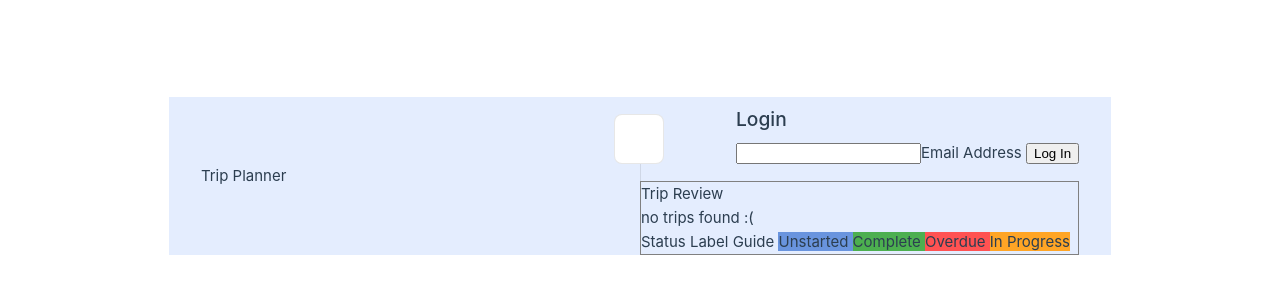
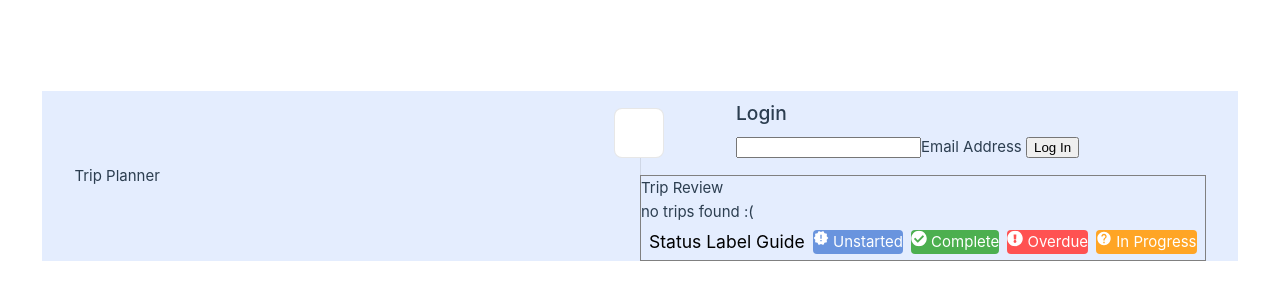
Before and after one commit to jakepark/rails-vue, a Vue app in the folder frontend/vue-rails/: page / in a window 1280 px wide. Shown: the part 224-524 px from the top of the page. Built offline with nearby package versions, Linux system fonts and the light colour scheme.

Commit message:
nest css

```diff
--- a/frontend/vue-rails/src/assets/trips.css
+++ b/frontend/vue-rails/src/assets/trips.css
@@ -23,20 +23,3 @@ th {
 td {
   border: 1px solid red;
 }
-
-.status {
-  border-radius: 4px;
-}
-
-.status-unstarted {
-  background: #6994DE;
-}
-.status-complete {
-  background: #4CAF4F;
-}
-.status-overdue {
-  background: #FF5252;
-}
-.status-in-progress {
-  background: #FFA525;
-}
--- a/frontend/vue-rails/src/components/Trips.vue
+++ b/frontend/vue-rails/src/components/Trips.vue
@@ -51,21 +51,97 @@ onMounted(() => {
       no trips found :(
     </div>
 
-    <div class="status-labels">
-      Status Label Guide
-      <span class="status-unstarted">
-      Unstarted
-      </span>
-      <span class="status-complete">
+    <div class="status-label">
+      <h3>
+        Status Label Guide
+      </h3>
+      <div class="unstarted">
+        <svg xmlns="http://www.w3.org/2000/svg" width="16" height="17" viewBox="0 0 16 17" fill="none">
+          <g clip-path="url(#clip0_101_95470)">
+            <path d="M15.3332 8.00001L13.7065 6.14667L13.9332 3.69334L11.5265 3.14667L10.2665 1.02667L7.99984 2.00001L5.73317 1.02667L4.47317 3.14667L2.0665 3.68667L2.29317 6.14001L0.666504 8.00001L2.29317 9.85334L2.0665 12.3133L4.47317 12.86L5.73317 14.98L7.99984 14L10.2665 14.9733L11.5265 12.8533L13.9332 12.3067L13.7065 9.85334L15.3332 8.00001ZM8.6665 11.3333H7.33317V10H8.6665V11.3333ZM8.6665 8.66667H7.33317V4.66667H8.6665V8.66667Z" fill="white"/>
+          </g>
+          <defs>
+            <clipPath id="clip0_101_95470">
+              <rect width="16" height="16" fill="white" transform="translate(0 0.5)"/>
+            </clipPath>
+          </defs>
+        </svg>
+        Unstarted
+      </div>
+      <div class="complete">
+        <svg xmlns="http://www.w3.org/2000/svg" width="16" height="17" viewBox="0 0 16 17" fill="none">
+          <g clip-path="url(#clip0_101_95685)">
+            <path d="M15.75 8.5C15.75 12.7802 12.2802 16.25 8 16.25C3.71978 16.25 0.25 12.7802 0.25 8.5C0.25 4.21978 3.71978 0.75 8 0.75C12.2802 0.75 15.75 4.21978 15.75 8.5ZM7.10356 12.6036L12.8536 6.85356C13.0488 6.65831 13.0488 6.34172 12.8536 6.14647L12.1465 5.43937C11.9512 5.24409 11.6346 5.24409 11.4393 5.43937L6.75 10.1287L4.56065 7.93934C4.3654 7.74409 4.04881 7.74409 3.85353 7.93934L3.14644 8.64644C2.95119 8.84169 2.95119 9.15828 3.14644 9.35353L6.39644 12.6035C6.59172 12.7988 6.90828 12.7988 7.10356 12.6036Z" fill="white"/>
+          </g>
+          <defs>
+            <clipPath id="clip0_101_95685">
+              <rect width="16" height="16" fill="white" transform="translate(0 0.5)"/>
+            </clipPath>
+          </defs>
+        </svg>
         Complete
-      </span>
-      <span class="status-overdue">
+      </div>
+      <div class="overdue">
+        <svg xmlns="http://www.w3.org/2000/svg" width="16" height="17" viewBox="0 0 16 17" fill="none">
+          <g clip-path="url(#clip0_101_95615)">
+            <path d="M15.75 8.5C15.75 12.7812 12.2799 16.25 8 16.25C3.72009 16.25 0.25 12.7812 0.25 8.5C0.25 4.22134 3.72009 0.75 8 0.75C12.2799 0.75 15.75 4.22134 15.75 8.5ZM8 10.0625C7.20609 10.0625 6.5625 10.7061 6.5625 11.5C6.5625 12.2939 7.20609 12.9375 8 12.9375C8.7939 12.9375 9.4375 12.2939 9.4375 11.5C9.4375 10.7061 8.7939 10.0625 8 10.0625ZM6.63522 4.89544L6.86703 9.14544C6.87787 9.34431 7.04231 9.5 7.24147 9.5H8.75853C8.95769 9.5 9.12212 9.34431 9.13297 9.14544L9.36478 4.89544C9.3765 4.68063 9.20547 4.5 8.99034 4.5H7.00962C6.7945 4.5 6.6235 4.68063 6.63522 4.89544Z" fill="white"/>
+          </g>
+          <defs>
+            <clipPath id="clip0_101_95615">
+              <rect width="16" height="16" fill="white" transform="translate(0 0.5)"/>
+            </clipPath>
+          </defs>
+        </svg>
         Overdue
-      </span>
-      <span class="status-in-progress">
+      </div>
+      <div class="in-progress">
+        <svg xmlns="http://www.w3.org/2000/svg" width="16" height="17" viewBox="0 0 16 17" fill="none">
+          <g clip-path="url(#clip0_101_95544)">
+            <path d="M8 1.83334C4.32 1.83334 1.33333 4.82001 1.33333 8.50001C1.33333 12.18 4.32 15.1667 8 15.1667C11.68 15.1667 14.6667 12.18 14.6667 8.50001C14.6667 4.82001 11.68 1.83334 8 1.83334ZM8.66666 13.1667H7.33333V11.8333H8.66666V13.1667ZM10.0467 8.00001L9.44666 8.61334C8.96666 9.10001 8.66666 9.50001 8.66666 10.5H7.33333V10.1667C7.33333 9.43334 7.63333 8.76668 8.11333 8.28001L8.94 7.44001C9.18666 7.20001 9.33333 6.86668 9.33333 6.50001C9.33333 5.76668 8.73333 5.16668 8 5.16668C7.26666 5.16668 6.66666 5.76668 6.66666 6.50001H5.33333C5.33333 5.02668 6.52666 3.83334 8 3.83334C9.47333 3.83334 10.6667 5.02668 10.6667 6.50001C10.6667 7.08668 10.4267 7.62001 10.0467 8.00001Z" fill="white"/>
+          </g>
+          <defs>
+            <clipPath id="clip0_101_95544">
+              <rect width="16" height="16" fill="white" transform="translate(0 0.5)"/>
+            </clipPath>
+          </defs>
+        </svg>
         In Progress
-      </span>
+      </div>
     </div>
   </div>
 
 </template>
+
+<style lang="scss">
+.status-label {
+
+
+  h3 { color: black;}
+
+  color: white;
+
+  display: flex;
+  padding: 4px 8px;
+  align-items: center;
+  gap: 8px;
+
+  .unstarted {
+    border-radius: 4px;
+    background: #6994DE;
+  }
+  .complete {
+    border-radius: 4px;
+    background: #4CAF4F;
+
+  }
+  .overdue {
+    border-radius: 4px;
+    background: #FF5252;
+  }
+  .in-progress {
+    border-radius: 4px;
+    background: #FFA525;
+  }
+}
+
+</style>
```
